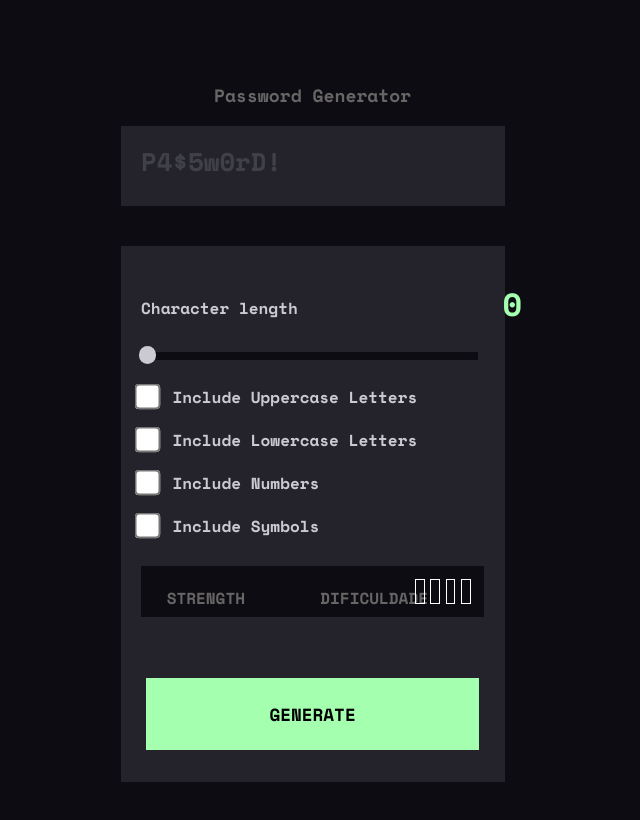
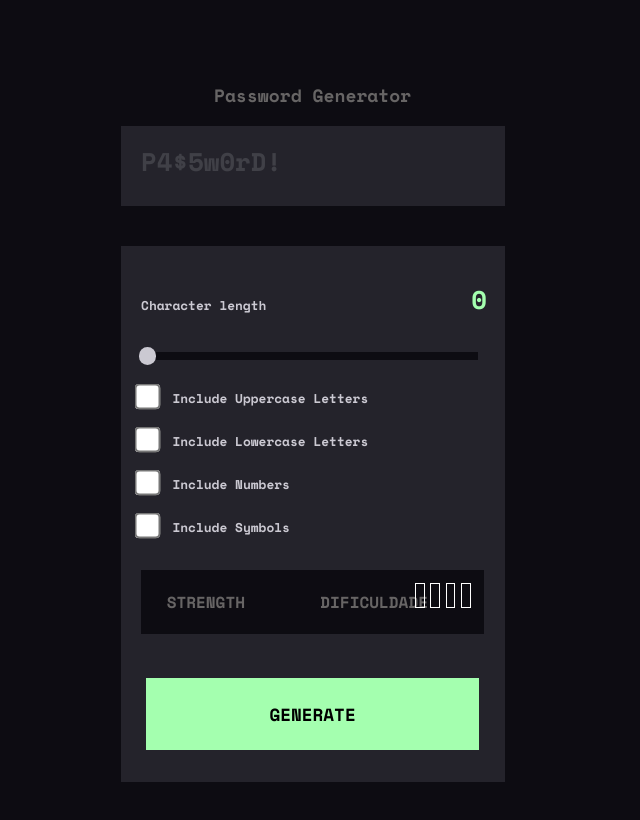
Before and after one commit to Buzelin2/Challenge-iJunior-Semana-4, a React (Vite) app in the folder my-app/: page / in a window 1280 px wide. Shown: the top 820 px of the page, without its empty margins (297-937 px from the left). Built offline with nearby package versions, Linux system fonts and the light colour scheme.

Commit message:
Melhoria na responsividade web

```diff
--- a/my-app/src/App.css
+++ b/my-app/src/App.css
@@ -67,6 +67,7 @@ Cor da div do strenght e da div de rolagem: rgb(24,23,31)
   margin-left: 1.6vw;
   background-color: rgba(0, 0, 0, 0);
   color: rgb(203, 201, 210);
+  font-size: 1vw;
 }
 
 .length_count {
@@ -74,7 +75,7 @@ Cor da div do strenght e da div de rolagem: rgb(24,23,31)
   margin-left: 16vw;
   background-color: rgba(0, 0, 0, 0);
   color: rgb(164, 255, 175);
-  font-size: 4vh;
+  font-size: 2vw;
 }
 
 .rolagem {
@@ -83,31 +84,31 @@ Cor da div do strenght e da div de rolagem: rgb(24,23,31)
   width: 26.4vw;
   margin-left: 1.5vw;
   margin-top: 36vh;
+
 }
-
-
 
 .option1 {
   margin-left: 1.2vw;
-  background-color: rgb(36, 35, 43);
+  background-color: rgb(36, 35, 43,0);
   color: rgb(203, 201, 210);
   margin-top: 3vh;
+  font-size: 1vw;
 }
 
 .choices {
   margin-left: 0.4vw;
   position: absolute;
-  background-color: rgb(36, 35, 43);
+  background-color: rgb(36, 35, 43,0);
   margin-top: 15vh;
 }
 
 .strength {
-  margin-top: 40vh;
+  margin-top: 40.5vh;
   position: absolute;
   background-color: rgb(13, 12, 18);
   width: 26.8vw;
   margin-left: 1.6vw;
-  height: 4vw;
+  height: 8vh;
   display: flex;
 }
 
@@ -161,7 +162,7 @@ input::-webkit-slider-thumb{
   -webkit-appearance: none;
   width: 100%;
   background-color: rgb(0,0,0,0);
-  margin-top: -0.8vh;
+  margin-top: -0.4vw;
   margin-left: -0.1vw;
 }
 .medidor1 {
```
